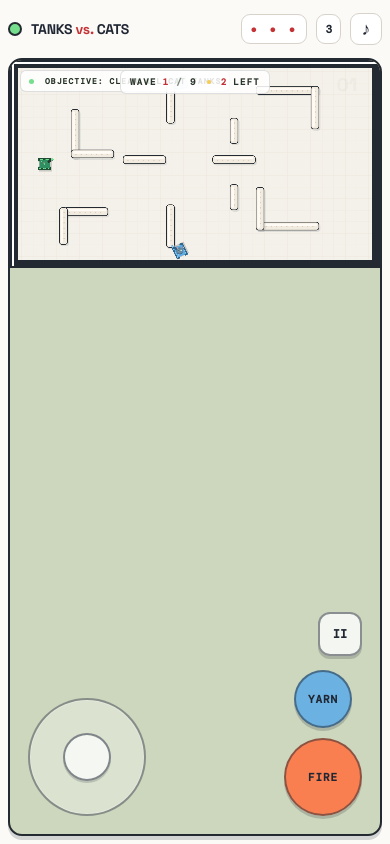
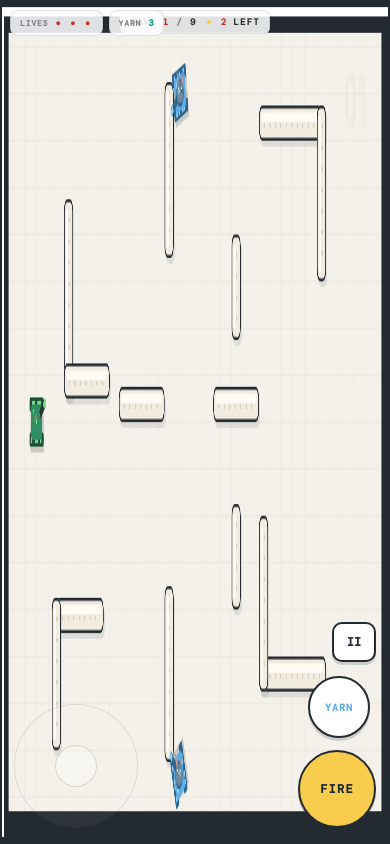
Before and after one commit to slucia2/tanks, a website built with Vite: page index.html in a window 390 px wide. Both pictures are taken after a click on the button "DEPLOY TANK". Built offline with nearby package versions, Linux system fonts and the light colour scheme.

Commit message:
Make mobile play fullscreen with quieter controls.
Edge-to-edge arena, ghosted move stick, portfolio-styled action buttons, and move lives/sound into the pause panel.

```diff
--- a/game.js
+++ b/game.js
@@ -32,6 +32,16 @@ const ui = {
   fireTouch: document.querySelector("#fireTouch"),
   yarnTouch: document.querySelector("#yarnTouch"),
   pauseTouch: document.querySelector("#pauseTouch"),
+  resumeTouch: document.querySelector("#resumeTouch"),
+  pauseLivesBtn: document.querySelector("#pauseLivesBtn"),
+  pauseSoundBtn: document.querySelector("#pauseSoundBtn"),
+  pauseLivesState: document.querySelector("#pauseLivesState"),
+  pauseSoundState: document.querySelector("#pauseSoundState"),
+  pauseHealth: document.querySelector("#pauseHealth"),
+  pauseYarn: document.querySelector("#pauseYarn"),
+  mobileStatus: document.querySelector("#mobileStatus"),
+  mobileHealth: document.querySelector("#mobileHealth"),
+  mobileYarn: document.querySelector("#mobileYarn"),
 };
 
 const W = canvas.width;
@@ -447,14 +457,30 @@ function formatTime(seconds) {
 function updateHud() {
   if (!game) return;
   const lives = Math.max(0, game.lives);
-  ui.health.textContent = unlimitedLives
+  const hearts = unlimitedLives
     ? "∞"
     : `${"● ".repeat(lives)}${"○ ".repeat(3 - lives)}`.trim();
+  ui.health.textContent = hearts;
   ui.health.setAttribute("aria-label", unlimitedLives ? "Unlimited lives" : `${lives} lives`);
   ui.livesButton.setAttribute("aria-pressed", String(unlimitedLives));
   ui.specials.textContent = game.player.specials;
   ui.waveNum.textContent = game.wave + 1;
   ui.enemyNum.textContent = game.enemies.length;
+
+  if (ui.mobileHealth) ui.mobileHealth.textContent = hearts;
+  if (ui.mobileYarn) ui.mobileYarn.textContent = game.player.specials;
+  if (ui.pauseHealth) ui.pauseHealth.textContent = hearts;
+  if (ui.pauseYarn) ui.pauseYarn.textContent = game.player.specials;
+  if (ui.pauseLivesBtn) {
+    ui.pauseLivesBtn.setAttribute("aria-pressed", String(unlimitedLives));
+    ui.pauseLivesState.textContent = unlimitedLives ? "ON" : "OFF";
+  }
+  if (ui.pauseSoundBtn) {
+    ui.pauseSoundBtn.setAttribute("aria-pressed", String(!muted));
+    ui.pauseSoundState.textContent = muted ? "OFF" : "ON";
+  }
+  const showMobileHud = wantsTouchUi() && (mode === "playing" || mode === "paused" || mode === "respawning");
+  if (ui.mobileStatus) ui.mobileStatus.classList.toggle("hidden", !showMobileHud);
 }
 
 function ensureAudio() {
@@ -1643,8 +1669,9 @@ function setTouchControlsVisible(visible) {
   const show = visible && wantsTouchUi() && (mode === "playing" || mode === "paused" || mode === "respawning");
   ui.touchControls.classList.toggle("hidden", !show);
   ui.touchControls.setAttribute("aria-hidden", String(!show));
-  touch.using = show;
-  if (!show) {
+  ui.touchControls.classList.toggle("is-paused", mode === "paused");
+  touch.using = show && mode !== "paused";
+  if (!show || mode === "paused") {
     touch.mx = 0;
     touch.my = 0;
     touch.firing = false;
@@ -1653,12 +1680,15 @@ function setTouchControlsVisible(visible) {
     ui.fireTouch.classList.remove("pressed");
   }
   syncPauseButton();
+  updateHud();
 }
 
 function syncPauseButton() {
   const paused = mode === "paused";
   ui.pauseTouch.setAttribute("aria-pressed", String(paused));
-  ui.pauseTouch.textContent = paused ? "▶" : "II";
+  const label = ui.pauseTouch.querySelector(".touch-btn-label");
+  if (label) label.textContent = paused ? "▶" : "II";
+  else ui.pauseTouch.textContent = paused ? "▶" : "II";
 }
 
 function togglePause() {
@@ -1672,7 +1702,24 @@ function togglePause() {
     mode = "playing";
     ui.pause.classList.add("hidden");
   }
+  setTouchControlsVisible(mode === "playing" || mode === "paused" || mode === "respawning");
   syncPauseButton();
+}
+
+function toggleUnlimitedLives() {
+  unlimitedLives = !unlimitedLives;
+  updateHud();
+  ensureAudio();
+  tone(unlimitedLives ? 660 : 330, .1, "sine", .025, unlimitedLives ? 120 : -80);
+}
+
+function toggleSound() {
+  muted = !muted;
+  if (muted) meowVoices.forEach(voice => voice.pause());
+  ui.soundButton.classList.toggle("muted", muted);
+  ui.soundButton.querySelector("span").textContent = muted ? "×" : "♪";
+  updateHud();
+  if (!muted) { ensureAudio(); tone(440, .08); }
 }
 
 function resetStickKnob() {
@@ -1813,18 +1860,15 @@ document.querySelector(".game-frame").addEventListener("touchmove", event => {
 
 ui.startButton.addEventListener("click", startGame);
 ui.restartButton.addEventListener("click", startGame);
-ui.livesButton.addEventListener("click", () => {
-  unlimitedLives = !unlimitedLives;
-  updateHud();
+ui.livesButton.addEventListener("click", toggleUnlimitedLives);
+ui.soundButton.addEventListener("click", toggleSound);
+if (ui.pauseLivesBtn) ui.pauseLivesBtn.addEventListener("click", toggleUnlimitedLives);
+if (ui.pauseSoundBtn) ui.pauseSoundBtn.addEventListener("click", () => {
+  toggleSound();
   ensureAudio();
-  tone(unlimitedLives ? 660 : 330, .1, "sine", .025, unlimitedLives ? 120 : -80);
 });
-ui.soundButton.addEventListener("click", () => {
-  muted = !muted;
-  if (muted) meowVoices.forEach(voice => voice.pause());
-  ui.soundButton.classList.toggle("muted", muted);
-  ui.soundButton.querySelector("span").textContent = muted ? "×" : "♪";
-  if (!muted) { ensureAudio(); tone(440, .08); }
+if (ui.resumeTouch) ui.resumeTouch.addEventListener("click", () => {
+  if (mode === "paused") togglePause();
 });
 
 ui.nameInput.addEventListener("input", () => {
--- a/index.html
+++ b/index.html
@@ -144,7 +144,23 @@
         <div id="pauseScreen" class="pause-card hidden">
           <span>PAUSED</span>
           <small class="pause-desktop">Press P to resume</small>
-          <small class="pause-touch">Tap ▶ to resume</small>
+          <div class="pause-mobile-panel">
+            <div class="pause-status" aria-label="Status">
+              <div><span>LIVES</span><b id="pauseHealth">● ● ●</b></div>
+              <div><span>YARN</span><b id="pauseYarn">3</b></div>
+            </div>
+            <button id="pauseLivesBtn" class="pause-setting" type="button" aria-pressed="false">
+              <span>UNLIMITED LIVES</span>
+              <em id="pauseLivesState">OFF</em>
+            </button>
+            <button id="pauseSoundBtn" class="pause-setting" type="button" aria-pressed="false">
+              <span>SOUND</span>
+              <em id="pauseSoundState">ON</em>
+            </button>
+            <button id="resumeTouch" class="primary-button pause-resume" type="button">
+              <span>RESUME</span>
+            </button>
+          </div>
         </div>
 
         <div id="touchControls" class="touch-controls hidden" aria-hidden="true">
@@ -156,14 +172,24 @@
             </div>
           </div>
           <div class="touch-right">
-            <button id="pauseTouch" class="touch-btn touch-pause" type="button" aria-label="Pause">II</button>
-            <button id="yarnTouch" class="touch-btn touch-yarn" type="button" aria-label="Throw yarn">YARN</button>
-            <button id="fireTouch" class="touch-btn touch-fire" type="button" aria-label="Fire">FIRE</button>
+            <button id="pauseTouch" class="touch-btn touch-pause" type="button" aria-label="Pause">
+              <span class="touch-btn-label">II</span>
+            </button>
+            <button id="yarnTouch" class="touch-btn touch-yarn" type="button" aria-label="Throw yarn">
+              <span class="touch-btn-label">YARN</span>
+            </button>
+            <button id="fireTouch" class="touch-btn touch-fire" type="button" aria-label="Fire">
+              <span class="touch-btn-label">FIRE</span>
+            </button>
           </div>
         </div>
 
         <div class="canvas-hud" aria-hidden="true">
           <div class="objective"><span></span> OBJECTIVE: CLEAR ALL CAT TANKS</div>
+          <div id="mobileStatus" class="mobile-status hidden">
+            <div class="mobile-stat"><span>LIVES</span><b id="mobileHealth">● ● ●</b></div>
+            <div class="mobile-stat"><span>YARN</span><b id="mobileYarn">3</b></div>
+          </div>
           <div id="waveHud" class="wave-hud hidden">
             WAVE <b id="waveNum">1</b><span class="wave-sep">/</span><span id="waveTotal">5</span>
             <span class="wave-dot"></span>
--- a/styles.css
+++ b/styles.css
@@ -363,12 +363,12 @@ kbd {
   text-align: center;
   box-shadow: 0 4px 0 rgba(32,39,51,.18);
 }
-.pause-card span { display: block; font: 700 21px "Space Grotesk"; color: var(--ink); }
-.pause-card small { display: block; margin-top: 9px; color: var(--muted); font-size: 10px; }
-.pause-touch { display: none; }
+.pause-card > span { display: block; font: 700 21px "Space Grotesk"; color: var(--ink); }
+.pause-card > small { display: block; margin-top: 9px; color: var(--muted); font-size: 10px; }
+.pause-mobile-panel { display: none; }
 .hidden { display: none !important; }
 
-/* Touch controls — Brawl Stars style */
+/* Touch controls */
 .touch-controls {
   position: absolute;
   inset: 0;
@@ -377,10 +377,16 @@ kbd {
   display: flex;
   align-items: flex-end;
   justify-content: space-between;
-  padding: max(12px, env(safe-area-inset-bottom)) 18px 18px;
+  padding: max(14px, env(safe-area-inset-bottom)) max(14px, env(safe-area-inset-right)) max(16px, env(safe-area-inset-bottom)) max(14px, env(safe-area-inset-left));
   touch-action: none;
   user-select: none;
   -webkit-user-select: none;
+}
+.touch-controls.is-paused .touch-left,
+.touch-controls.is-paused .touch-yarn,
+.touch-controls.is-paused .touch-fire {
+  visibility: hidden;
+  pointer-events: none;
 }
 .touch-left, .touch-right {
   pointer-events: auto;
@@ -391,77 +397,115 @@ kbd {
 .touch-right {
   flex-direction: column;
   align-items: flex-end;
-  gap: 10px;
+  gap: 12px;
 }
 .touch-stick {
-  width: 132px;
-  height: 132px;
+  width: 124px;
+  height: 124px;
   touch-action: none;
+  opacity: .42;
+  transition: opacity .15s;
 }
+.touch-stick.active { opacity: .72; }
 .touch-stick-base {
   width: 100%;
   height: 100%;
   border-radius: 999px;
-  border: 2px solid rgba(32,39,51,.45);
-  background: rgba(255,255,255,.28);
-  box-shadow: inset 0 0 0 1px rgba(255,255,255,.25);
+  border: 1.5px solid rgba(36,42,49,.28);
+  background: rgba(255,255,255,.10);
   position: relative;
-  backdrop-filter: blur(2px);
 }
 .touch-stick-knob {
   position: absolute;
   left: 50%;
   top: 50%;
-  width: 54px;
-  height: 54px;
-  margin: -27px 0 0 -27px;
+  width: 42px;
+  height: 42px;
+  margin: -21px 0 0 -21px;
   border-radius: 999px;
-  border: 2px solid rgba(32,39,51,.55);
-  background: rgba(255,255,255,.72);
-  box-shadow: 0 2px 0 rgba(32,39,51,.18);
-  transition: background .1s;
+  border: 1.5px solid rgba(36,42,49,.35);
+  background: rgba(255,255,255,.55);
+  transition: background .1s, border-color .1s;
 }
 .touch-stick.active .touch-stick-knob {
-  background: rgba(117,223,141,.9);
+  background: rgba(117,223,141,.7);
+  border-color: rgba(36,42,49,.45);
 }
 .touch-btn {
-  border: 2px solid rgba(32,39,51,.5);
-  border-radius: 999px;
-  font: 700 11px "DM Mono", monospace;
-  letter-spacing: .08em;
+  display: flex;
+  align-items: center;
+  justify-content: center;
+  border: 2px solid var(--line);
+  border-radius: 14px;
+  background: #fff;
   color: var(--ink);
   cursor: pointer;
   touch-action: manipulation;
-  box-shadow: 0 3px 0 rgba(32,39,51,.2);
+  box-shadow: 0 3px 0 rgba(32,39,51,.18);
   -webkit-tap-highlight-color: transparent;
+  padding: 0;
+}
+.touch-btn-label {
+  font: 700 11px "DM Mono", monospace;
+  letter-spacing: .1em;
 }
 .touch-btn:active, .touch-btn.pressed {
   transform: translateY(2px);
-  box-shadow: 0 1px 0 rgba(32,39,51,.2);
+  box-shadow: 0 1px 0 rgba(32,39,51,.18);
 }
 .touch-fire {
-  width: 86px;
-  height: 86px;
-  background: rgba(255,116,66,.88);
+  width: 78px;
+  height: 78px;
+  border-radius: 999px;
+  background: var(--yellow);
 }
+.touch-fire .touch-btn-label { font-size: 12px; }
 .touch-yarn {
-  width: 64px;
-  height: 64px;
-  background: rgba(94,172,230,.88);
-  margin-right: 10px;
+  width: 62px;
+  height: 62px;
+  border-radius: 999px;
+  background: #fff;
+  margin-right: 6px;
 }
+.touch-yarn .touch-btn-label { font-size: 10px; color: var(--blue); }
 .touch-pause {
   width: 44px;
-  height: 44px;
-  border-radius: 12px;
-  background: rgba(255,255,255,.78);
+  height: 40px;
+  border-radius: 10px;
+  background: #fff;
+  margin-bottom: 2px;
+}
+.touch-pause .touch-btn-label {
   font-size: 12px;
   letter-spacing: 0;
-  margin-bottom: 4px;
 }
 .touch-pause[aria-pressed="true"] {
   background: var(--yellow);
 }
+
+.mobile-status {
+  position: absolute;
+  top: max(10px, env(safe-area-inset-top));
+  left: 10px;
+  display: none;
+  gap: 6px;
+  z-index: 3;
+}
+.mobile-stat {
+  display: flex;
+  align-items: center;
+  gap: 7px;
+  padding: 6px 9px;
+  background: rgba(255,255,255,.86);
+  border: 1.5px solid rgba(32,39,51,.14);
+  border-radius: 8px;
+  font: 700 9px "DM Mono", monospace;
+  letter-spacing: .1em;
+  color: var(--ink);
+}
+.mobile-stat span { color: var(--muted); font-size: 8px; }
+.mobile-stat b { color: var(--red); letter-spacing: 2px; }
+.mobile-stat:last-child b { color: var(--teal); letter-spacing: 0; }
 
 .controls-touch { display: none; }
 .touch-hint-icon {
@@ -476,8 +520,8 @@ kbd {
   background: #fff;
 }
 .touch-hint-stick { background: rgba(117,223,141,.35); }
-.touch-hint-fire { background: rgba(255,116,66,.35); color: var(--orange); }
-.touch-hint-yarn { background: rgba(94,172,230,.35); color: var(--blue); }
+.touch-hint-fire { background: rgba(248,204,77,.45); color: var(--ink); }
+.touch-hint-yarn { background: #fff; color: var(--blue); }
 
 footer {
   min-height: 47px;
@@ -495,32 +539,41 @@ footer span { letter-spacing: .16em; color: var(--muted); }
 @media (pointer: coarse), (max-width: 820px) {
   .controls-desktop, .hint-desktop, .pause-desktop { display: none; }
   .controls-touch { display: flex; }
-  .pause-touch { display: block; }
+  .pause-mobile-panel { display: block; margin-top: 14px; }
   .primary-button kbd { display: none; }
 }
 
 @media (max-width: 820px) {
+  html, body {
+    height: 100%;
+    overflow: hidden;
+    background: #cdd7bd;
+  }
   .shell {
-    padding: 6px 8px max(8px, env(safe-area-inset-bottom));
+    width: 100%;
+    max-width: none;
     min-height: 100dvh;
+    height: 100dvh;
+    padding: 0;
+    margin: 0;
   }
-  .topbar { height: 46px; gap: 8px; }
-  .brand { font-size: 14px; }
-  .pill-label, footer { display: none; }
-  .pill { padding: 0 8px; min-height: 30px; font-size: 11px; }
-  .icon-button { width: 32px; height: 32px; }
+  .topbar,
+  footer {
+    display: none;
+  }
   .game-frame {
-    margin-top: 6px;
+    margin: 0;
     flex: 1;
     width: 100%;
+    height: 100%;
     max-height: none;
-    height: min(calc(100dvh - 64px), calc((100vw - 16px) * 9 / 16));
     aspect-ratio: auto;
-    border-radius: 14px;
-    border-width: 2px;
+    border: 0;
+    border-radius: 0;
+    box-shadow: none;
   }
   .overlay {
-    padding: 18px 16px;
+    padding: max(18px, env(safe-area-inset-top)) 16px max(18px, env(safe-area-inset-bottom));
     overflow-y: auto;
     -webkit-overflow-scrolling: touch;
     background: rgba(251,250,247,.97);
@@ -532,39 +585,103 @@ footer span { letter-spacing: .16em; color: var(--muted); }
   .controls > div { gap: 6px; }
   .controls p { display: flex; }
   .controls small { display: block; }
-  .objective { top: 10px; left: 10px; font-size: 8px; padding: 5px 8px; max-width: calc(100% - 20px); }
-  .wave-hud { top: 10px; font-size: 9px; padding: 5px 9px; }
+  .objective { display: none; }
+  .mobile-status { display: flex; }
+  .mobile-status.hidden { display: none !important; }
+  .wave-hud {
+    top: max(10px, env(safe-area-inset-top));
+    left: 50%;
+    transform: translateX(-50%);
+    font-size: 9px;
+    padding: 5px 9px;
+  }
   .mission-stats { width: 100%; max-width: 360px; }
   .mission-stats div { min-width: 70px; flex: 1; padding: 10px 8px; border-right: 0; border-bottom: 1px dashed var(--soft-line); }
   .mission-stats div:nth-child(odd) { border-right: 1px dashed var(--soft-line); }
   .mission-stats div:nth-last-child(-n+2) { border-bottom: 0; }
   .end-screen { align-items: center; }
   .score-entry, .leaderboard { width: min(340px, 100%); }
-  .touch-stick { width: 118px; height: 118px; }
-  .touch-stick-knob { width: 48px; height: 48px; margin: -24px 0 0 -24px; }
-  .touch-fire { width: 78px; height: 78px; }
-  .touch-yarn { width: 58px; height: 58px; }
+
+  .pause-card {
+    width: min(300px, calc(100vw - 28px));
+    padding: 22px 18px 18px;
+  }
+  .pause-status {
+    display: grid;
+    grid-template-columns: 1fr 1fr;
+    gap: 8px;
+    margin-bottom: 12px;
+  }
+  .pause-status div {
+    display: flex;
+    flex-direction: column;
+    gap: 4px;
+    padding: 10px;
+    border: 1.5px solid var(--soft-line);
+    border-radius: 10px;
+    background: #fbfaf7;
+    text-align: left;
+  }
+  .pause-status span {
+    display: block;
+    font: 700 8px "DM Mono", monospace;
+    letter-spacing: .14em;
+    color: var(--muted);
+  }
+  .pause-status b {
+    display: block;
+    font: 700 13px "DM Mono", monospace;
+    color: var(--ink);
+  }
+  .pause-setting {
+    width: 100%;
+    min-height: 44px;
+    margin-bottom: 8px;
+    padding: 0 12px;
+    display: flex;
+    align-items: center;
+    justify-content: space-between;
+    gap: 12px;
+    border: 1.5px solid var(--soft-line);
+    border-radius: 10px;
+    background: #fff;
+    color: var(--ink);
+    cursor: pointer;
+    font: 700 10px "DM Mono", monospace;
+    letter-spacing: .1em;
+  }
+  .pause-setting em {
+    font-style: normal;
+    color: var(--muted);
+  }
+  .pause-setting[aria-pressed="true"] {
+    background: #dcf7e3;
+    border-color: #2f8f62;
+  }
+  .pause-setting[aria-pressed="true"] em { color: #2f8f62; }
+  .pause-resume {
+    margin-top: 6px;
+    max-width: none;
+  }
 }
 
 @media (max-width: 820px) and (orientation: landscape) {
-  .shell { padding: 4px 6px; }
-  .topbar { height: 36px; }
-  .brand span { font-size: 12px; }
-  .game-frame {
-    height: calc(100dvh - 44px);
-    max-height: none;
-  }
   .overlay { padding: 12px 18px; }
   h1, h2 { font-size: clamp(28px, 7vw, 42px); }
   .intro { display: none; }
   .controls { margin-top: 10px; }
-  .touch-controls { padding: 10px 14px 10px; }
-  .touch-stick { width: 100px; height: 100px; }
-  .touch-fire { width: 68px; height: 68px; font-size: 10px; }
-  .touch-yarn { width: 52px; height: 52px; font-size: 9px; }
-  .objective { display: none; }
+  .touch-controls { padding: 10px 16px max(10px, env(safe-area-inset-bottom)); }
+  .touch-stick { width: 96px; height: 96px; }
+  .touch-stick-knob { width: 34px; height: 34px; margin: -17px 0 0 -17px; }
+  .touch-fire { width: 64px; height: 64px; }
+  .touch-yarn { width: 52px; height: 52px; }
+  .touch-pause { width: 40px; height: 36px; }
+  .mobile-status { top: 8px; left: 8px; }
+  .wave-hud { top: 8px; }
 }
 
 @media (min-width: 821px) and (pointer: fine) {
   .touch-controls { display: none !important; }
+  .mobile-status { display: none !important; }
+  .pause-mobile-panel { display: none !important; }
 }
```
